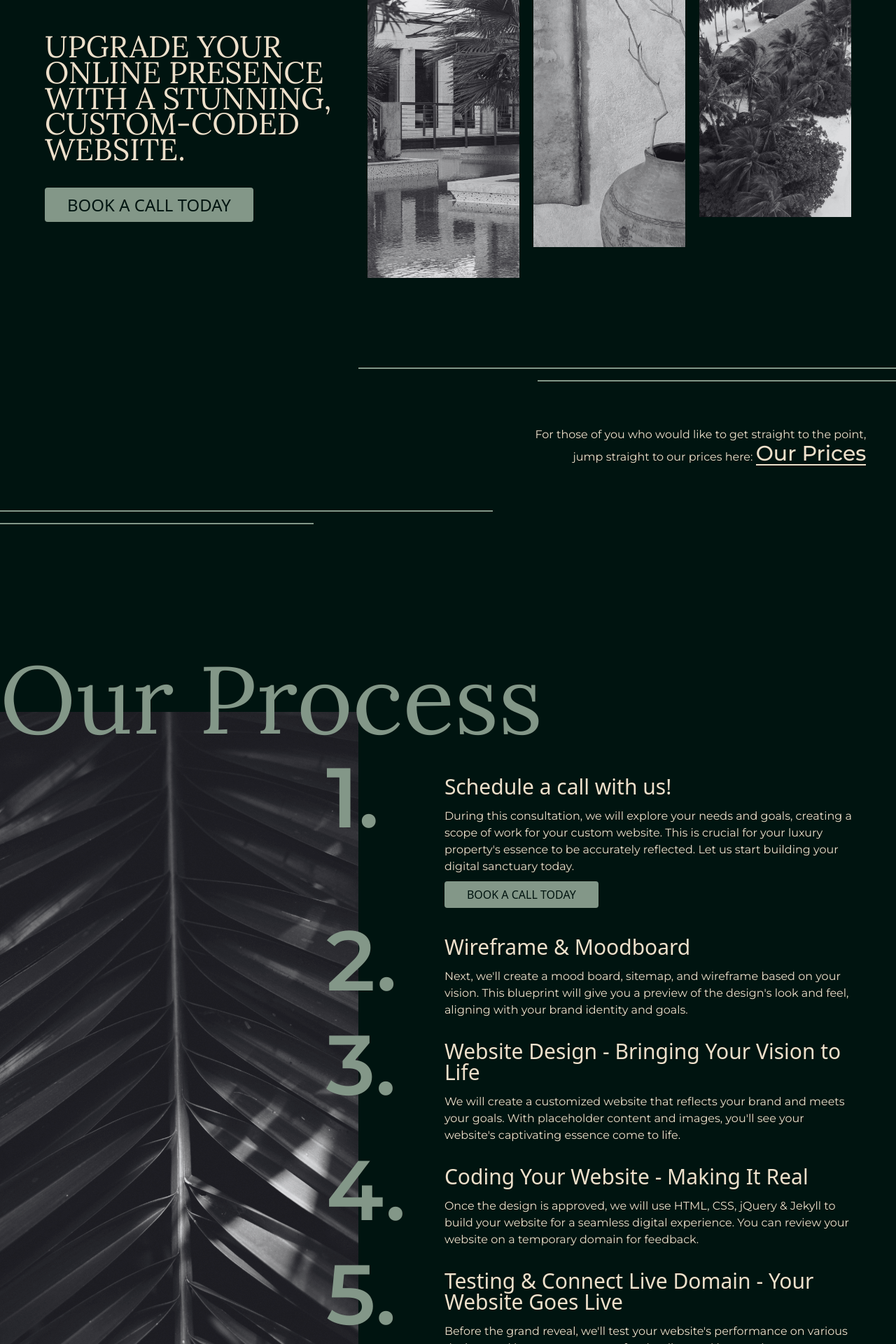
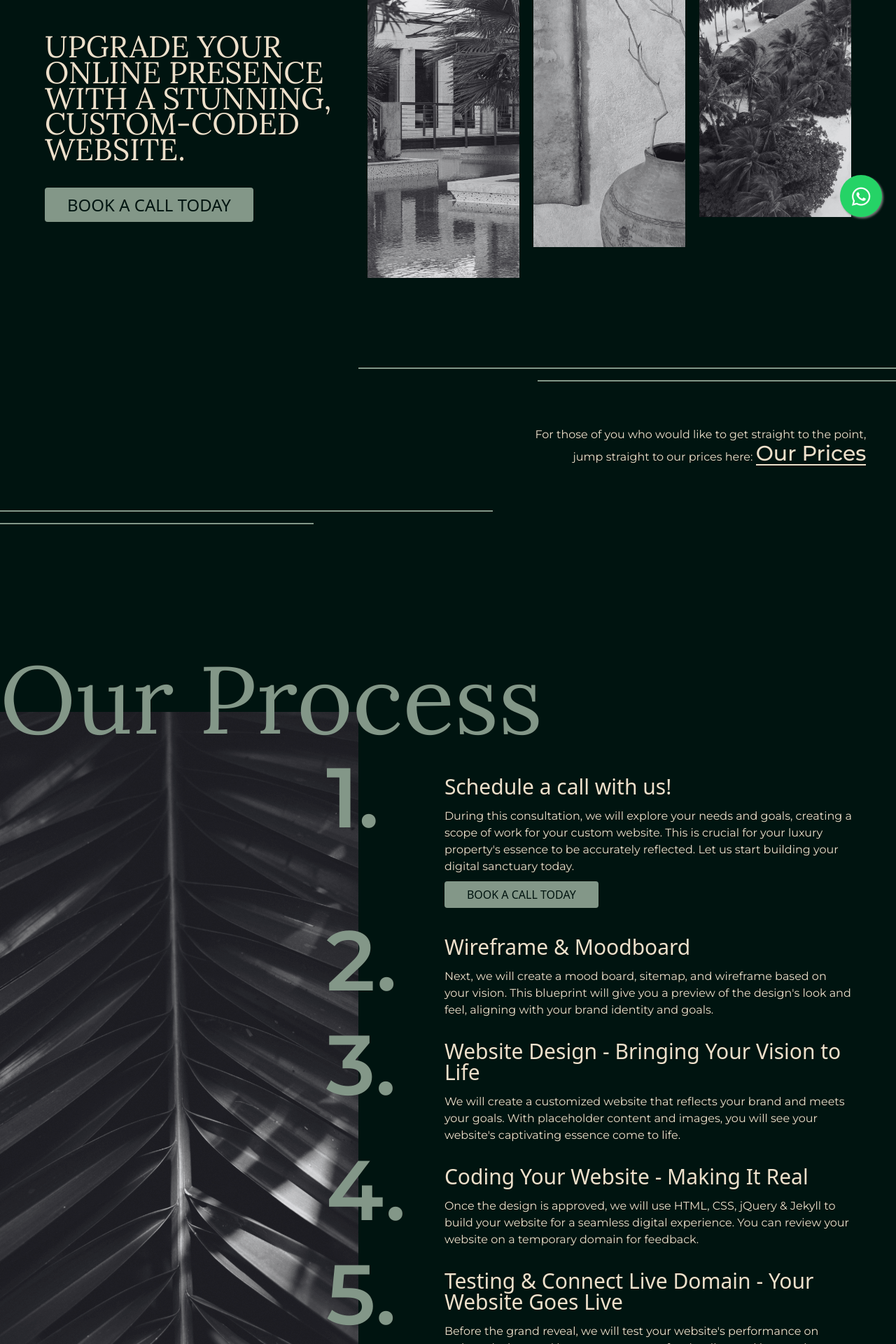
Before and after one commit to JuliaRees/refined-island-creations-2.0, a Jekyll site: the page built from process-pricing.html, in a window 1280 px wide. Shown: the part 570-2490 px from the top of the page at 70% size. Built offline with Jekyll 4.4.1, drawn with Linux system fonts in a browser that asks for light colours; nearby versions of some CDN libraries; some of the changed text lies outside the part shown.

Commit message:
whatsapp button

```diff
--- a/_includes/accordion-customize-smooth.html
+++ b/_includes/accordion-customize-smooth.html
@@ -18,7 +18,7 @@
 
                   <p class="font-semibold text-xl mb-3p"> Your Gateway to Empowerment. </p>
                   <p class="text-dark">
-                    After creating your website with meticulous attention to detail, we'll provide you with our user-friendly Content Management System (CMS). This intuitive platform empowers you to effortlessly make future updates and changes, giving you full control over your online presence.
+                    After creating your website with meticulous attention to detail, we will provide you with our user-friendly Content Management System (CMS). This intuitive platform empowers you to effortlessly make future updates and changes, giving you full control over your online presence.
                   </p>
                 </div>
               </div>
@@ -29,7 +29,7 @@
 
                   <p class="font-semibold text-xl mb-3p"> Personalized Training for Your Team. </p>
                   <p class="text-dark">
-                    To seamlessly integrate with the CMS, we'll arrange a Zoom call with you and your website caretakers. We'll guide you on using the CMS via screenshare, empowering you to effortlessly manage your website.
+                    To seamlessly integrate with the CMS, we will arrange a Zoom call with you and your website caretakers. We will guide you on using the CMS via screenshare, empowering you to effortlessly manage your website.
                   </p>
                 </div>
               </div>
--- /dev/null
+++ b/_includes/whatsapp.html
@@ -0,0 +1,4 @@
+
+<a href="#" class="float" target="_blank">
+    <i class="fa-brands fa-whatsapp my-float"></i>
+</a>
--- a/_layouts/default.html
+++ b/_layouts/default.html
@@ -18,6 +18,8 @@
 
     {{content}}
 
+    {% include whatsapp.html %}
+
 	{% include site-footer.html %}
 
     <script src="https://unpkg.com/gsap@3.12.1/dist/gsap.min.js"></script>
--- a/assets/css/output-style.css
+++ b/assets/css/output-style.css
@@ -516,9 +516,6 @@ a {
 .mb-8 {
   margin-bottom: 2rem;
 }
-.ml-3 {
-  margin-left: 0.75rem;
-}
 .ml-5p {
   margin-left: 5%;
 }
@@ -546,9 +543,6 @@ a {
 .mt-\[0\.5rem\] {
   margin-top: 0.5rem;
 }
-.mt-2 {
-  margin-top: 0.5rem;
-}
 .block {
   display: block;
 }
@@ -624,23 +618,14 @@ a {
 .grid-cols-5 {
   grid-template-columns: repeat(5, minmax(0, 1fr));
 }
-.flex-row {
-  flex-direction: row;
-}
 .flex-col {
   flex-direction: column;
 }
 .flex-wrap {
   flex-wrap: wrap;
 }
-.items-start {
-  align-items: flex-start;
-}
 .items-center {
   align-items: center;
-}
-.justify-start {
-  justify-content: flex-start;
 }
 .justify-center {
   justify-content: center;
@@ -2365,63 +2350,79 @@ input[type="number"] {
     /*right: 0; */
   }
 
+
+
+  /* Whatsapp */
+  .float{
+	position:fixed;
+	width:60px;
+	height:60px;
+	bottom:20px;
+	right:20px;
+	background-color:#25d366;
+	color:#FFF;
+	border-radius:50px;
+	text-align:center;
+  font-size:30px;
+	box-shadow: 2px 2px 3px #737373;
+  z-index:100;
+  transition: background-color 0.3s ease, transform 0.3s ease; /* Add transition for background and transform */
+}
+
+.my-float{
+	margin-top:16px;
+}
+
+/* Hover effect */
+.float:hover {
+    background-color: #004838;
+    transform: scale(1.1);
+}
 .placeholder\:uppercase::-moz-placeholder {
   text-transform: uppercase;
 }
-
 .placeholder\:uppercase::placeholder {
   text-transform: uppercase;
 }
-
 .placeholder\:tracking-widest::-moz-placeholder {
   letter-spacing: 0.1em;
 }
-
 .placeholder\:tracking-widest::placeholder {
   letter-spacing: 0.1em;
 }
-
 .placeholder\:text-\[\#002e24\]::-moz-placeholder {
   --tw-text-opacity: 1;
   color: rgb(0 46 36 / var(--tw-text-opacity));
 }
-
 .placeholder\:text-\[\#002e24\]::placeholder {
   --tw-text-opacity: 1;
   color: rgb(0 46 36 / var(--tw-text-opacity));
 }
-
 .placeholder\:text-\[\#839788\]::-moz-placeholder {
   --tw-text-opacity: 1;
   color: rgb(131 151 136 / var(--tw-text-opacity));
 }
-
 .placeholder\:text-\[\#839788\]::placeholder {
   --tw-text-opacity: 1;
   color: rgb(131 151 136 / var(--tw-text-opacity));
 }
-
 .hover\:scale-110:hover {
   --tw-scale-x: 1.1;
   --tw-scale-y: 1.1;
   transform: translate(var(--tw-translate-x), var(--tw-translate-y)) rotate(var(--tw-rotate)) skewX(var(--tw-skew-x)) skewY(var(--tw-skew-y)) scaleX(var(--tw-scale-x)) scaleY(var(--tw-scale-y));
 }
-
 .hover\:bg-\[\#47544a\]:hover {
   --tw-bg-opacity: 1;
   background-color: rgb(71 84 74 / var(--tw-bg-opacity));
 }
-
 .hover\:bg-\[\#839788\]:hover {
   --tw-bg-opacity: 1;
   background-color: rgb(131 151 136 / var(--tw-bg-opacity));
 }
-
 .hover\:text-\[\#EEE0CB\]:hover {
   --tw-text-opacity: 1;
   color: rgb(238 224 203 / var(--tw-text-opacity));
 }
-
 @media (min-width: 640px) {
   .sm\:col-span-2 {
     grid-column: span 2 / span 2;
@@ -2444,17 +2445,11 @@ input[type="number"] {
   .sm\:mb-5p {
     margin-bottom: 5%;
   }
-  .sm\:ml-0 {
-    margin-left: 0px;
-  }
   .sm\:ml-auto {
     margin-left: auto;
   }
   .sm\:mr-10p {
     margin-right: 10%;
-  }
-  .sm\:mt-0 {
-    margin-top: 0px;
   }
   .sm\:mt-15p {
     margin-top: 15%;
@@ -2618,7 +2613,6 @@ input[type="number"] {
     font-size: 7.55rem;
   }
 }
-
 @media (min-width: 768px) {
   .md\:-ml-\[60\%\] {
     margin-left: -60%;
@@ -2664,7 +2658,6 @@ input[type="number"] {
     line-height: 1;
   }
 }
-
 @media (min-width: 1024px) {
   .lg\:col-span-1 {
     grid-column: span 1 / span 1;
@@ -2737,7 +2730,6 @@ input[type="number"] {
     text-align: left;
   }
 }
-
 @media (min-width: 1280px) {
   .xl\:-ml-\[30\%\] {
     margin-left: -30%;
@@ -2781,13 +2773,11 @@ input[type="number"] {
     padding-top: 5%;
   }
 }
-
 @media (min-width: 1330px) {
   .min-\[1330px\]\:pb-\[5\%\] {
     padding-bottom: 5%;
   }
 }
-
 @media (min-width: 1536px) {
   .\32xl\:p-0 {
     padding: 0px;
--- a/process-pricing.html
+++ b/process-pricing.html
@@ -129,7 +129,7 @@ seo:
 
         <div class="col-span-4 sm:mr-10p sm:-ml-5p mb-8 pr-[3%] sm:pr-0">
             <h3 class="font-syne font-medium text-2xl sm:text-3xl"> Wireframe & Moodboard </h3>
-            <p> Next, we'll create a mood board, sitemap, and wireframe based on your vision. This blueprint will give you a preview of the design's look and feel, aligning with your brand identity and goals. </p>
+            <p> Next, we will create a mood board, sitemap, and wireframe based on your vision. This blueprint will give you a preview of the design's look and feel, aligning with your brand identity and goals. </p>
         </div>
 
         <div class="col-span-1 sm:-mt-[17%]">
@@ -138,7 +138,7 @@ seo:
 
         <div class="col-span-4 sm:mr-10p sm:-ml-5p mb-8 pr-[3%] sm:pr-0">
             <h3 class="font-syne font-medium text-2xl sm:text-3xl"> Website Design - Bringing Your Vision to Life </h3>
-            <p> We will create a customized website that reflects your brand and meets your goals. With placeholder content and images, you'll see your website's captivating essence come to life. </p>
+            <p> We will create a customized website that reflects your brand and meets your goals. With placeholder content and images, you will see your website's captivating essence come to life. </p>
         </div>
 
         <div class="col-span-1 sm:-mt-[17%]">
@@ -156,7 +156,7 @@ seo:
 
         <div class="col-span-4 sm:mr-10p sm:-ml-5p mb-8 pr-[3%] sm:pr-0">
             <h3 class="font-syne font-medium text-2xl sm:text-3xl"> Testing & Connect Live Domain - Your Website Goes Live </h3>
-            <p> Before the grand reveal, we'll test your website's performance on various devices and browsers to ensure fast loading and impressive appearance. Once we've made the necessary tweaks, we'll connect your domain, and your personalized website will be ready for the world to admire. </p>
+            <p> Before the grand reveal, we will test your website's performance on various devices and browsers to ensure fast loading and impressive appearance. Once we have made the necessary tweaks, we will connect your domain, and your personalized website will be ready for the world to admire. </p>
         </div>
 
     </div>
--- a/style.css
+++ b/style.css
@@ -1465,3 +1465,32 @@ input[type="number"] {
     transform: rotateZ(45deg);
     /*right: 0; */
   }
+
+
+
+  /* Whatsapp */
+  .float{
+	position:fixed;
+	width:60px;
+	height:60px;
+	bottom:20px;
+	right:20px;
+	background-color:#25d366;
+	color:#FFF;
+	border-radius:50px;
+	text-align:center;
+  font-size:30px;
+	box-shadow: 2px 2px 3px #737373;
+  z-index:100;
+  transition: background-color 0.3s ease, transform 0.3s ease; /* Add transition for background and transform */
+}
+
+.my-float{
+	margin-top:16px;
+}
+
+/* Hover effect */
+.float:hover {
+    background-color: #004838;
+    transform: scale(1.1);
+}
```
Lines whose indentation alone changed are shown as unchanged.
